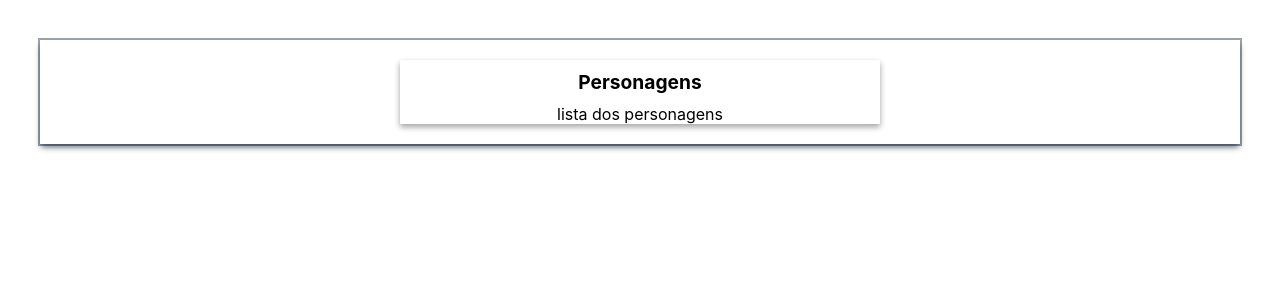
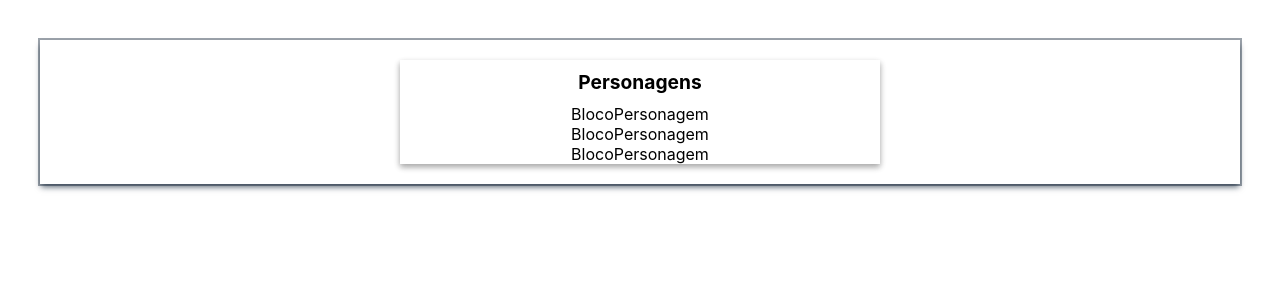
Before and after one commit to FuturoDEV-Pantanal/personagens, a React (Create React App) app: page / in a window 1280 px wide. Shown: the top 300 px of the page. Built offline with nearby package versions, Linux system fonts and the light colour scheme.

Commit message:
WIP: Componente Lista Personagens

```diff
--- /dev/null
+++ b/src/components/BlocoPersonagem/index.js
@@ -0,0 +1,7 @@
+import './styles.css';
+
+export default function BlocoPersonagem() {
+  return (
+    <div>BlocoPersonagem</div>
+  )
+}
--- a/src/components/ListaPersonagens/index.js
+++ b/src/components/ListaPersonagens/index.js
@@ -1,14 +1,15 @@
+import BlocoPersonagem from '../BlocoPersonagem';
 import './styles.css';
 
 export default function ListaPersonagens( { personagens } ) {
-
-    // console.log('dentro do componente de listagem: ', personagens);
 
   return (
     <section className='personagens-container'>
         <div className='lista-titulo'>Personagens</div>
         <div className='lista-dados'>
-            lista dos personagens
+            {
+                personagens.map(pers => <BlocoPersonagem />)
+            }
         </div>
     </section>
   )
```
Also changed, not shown: src/components/BlocoPersonagem/styles.css (added).
